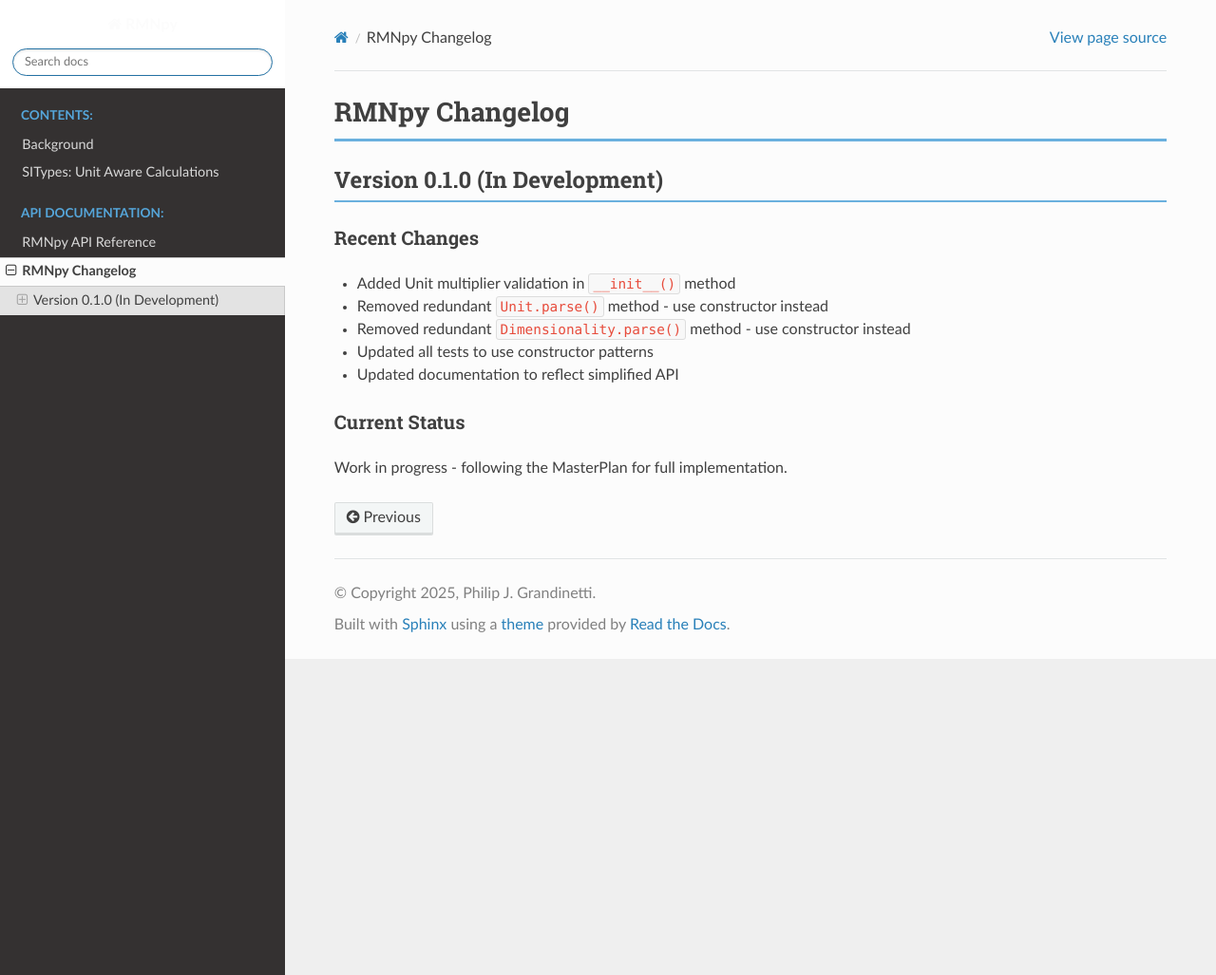
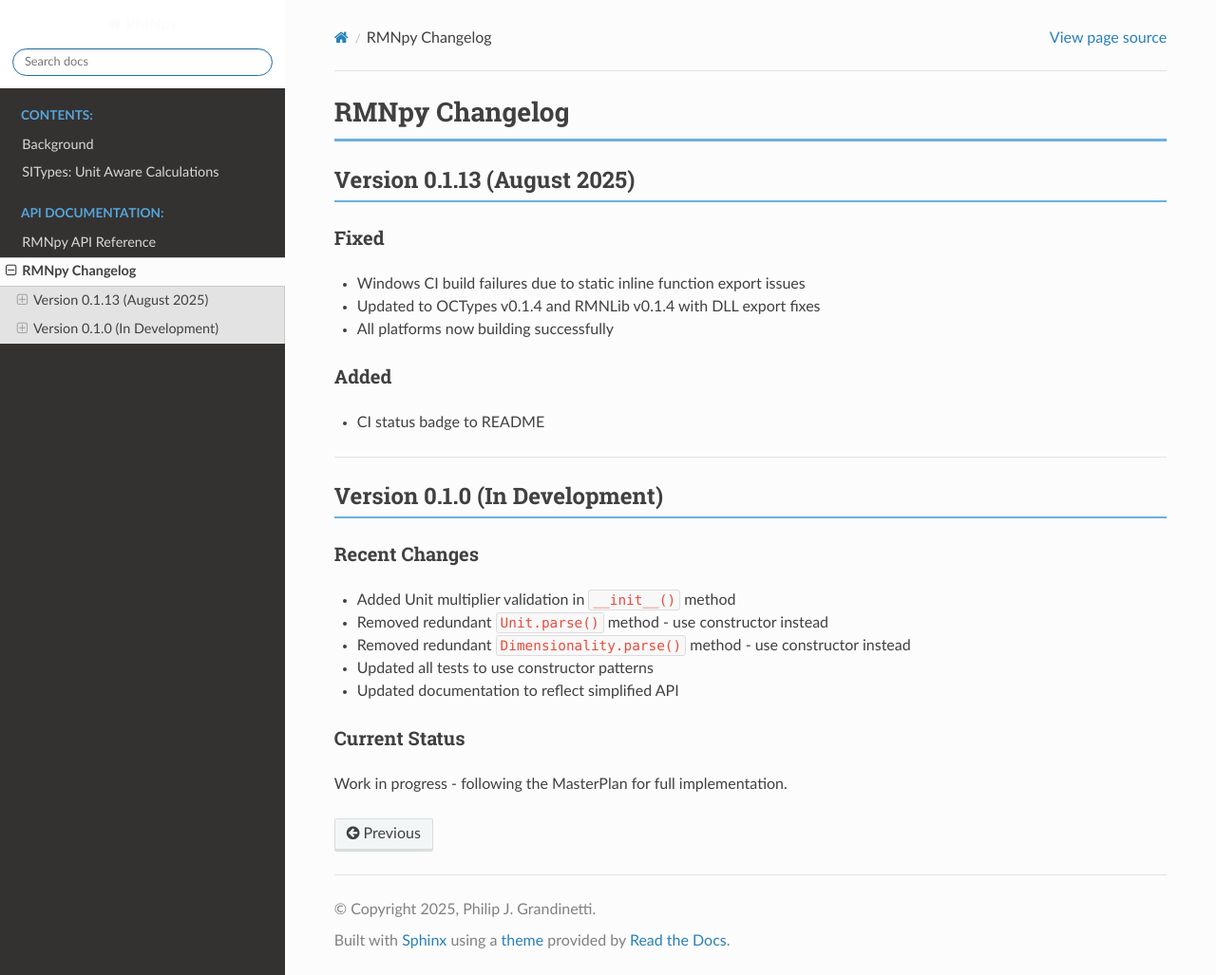
Before and after one commit to pjgrandinetti/RMNpy, a Sphinx documentation site: the page built from docs/CHANGELOG.md, in a window 1280 px wide and 1027 px high. Shown: the whole window at 95% size. Built offline with Sphinx 7.4.7 and the Read the Docs theme 3.1.0, drawn with Linux system fonts in a browser that asks for light colours.

Commit message:
Release v0.1.13: Fix Windows CI builds
- Fixed Windows CI build failures due to static inline function export issues
- Updated to OCTypes v0.1.4 and RMNLib v0.1.4 with DLL export fixes
- All platforms now building successfully
- Added CI status badge to README

```diff
--- a/docs/CHANGELOG.md
+++ b/docs/CHANGELOG.md
@@ -1,4 +1,16 @@
 # RMNpy Changelog
+
+## Version 0.1.13 (August 2025)
+
+### Fixed
+- Windows CI build failures due to static inline function export issues
+- Updated to OCTypes v0.1.4 and RMNLib v0.1.4 with DLL export fixes
+- All platforms now building successfully
+
+### Added
+- CI status badge to README
+
+---
 
 ## Version 0.1.0 (In Development)
 
--- a/pyproject.toml
+++ b/pyproject.toml
@@ -80,7 +80,7 @@
 
 [project]
 name = "rmnpy"
-version = "0.1.12"
+version = "0.1.13"
 description = "Python bindings for OCTypes, SITypes, and RMNLib C libraries for scientific computing with units and dimensional analysis"
 readme = "README.md"
 license = {text = "MIT"}
```
